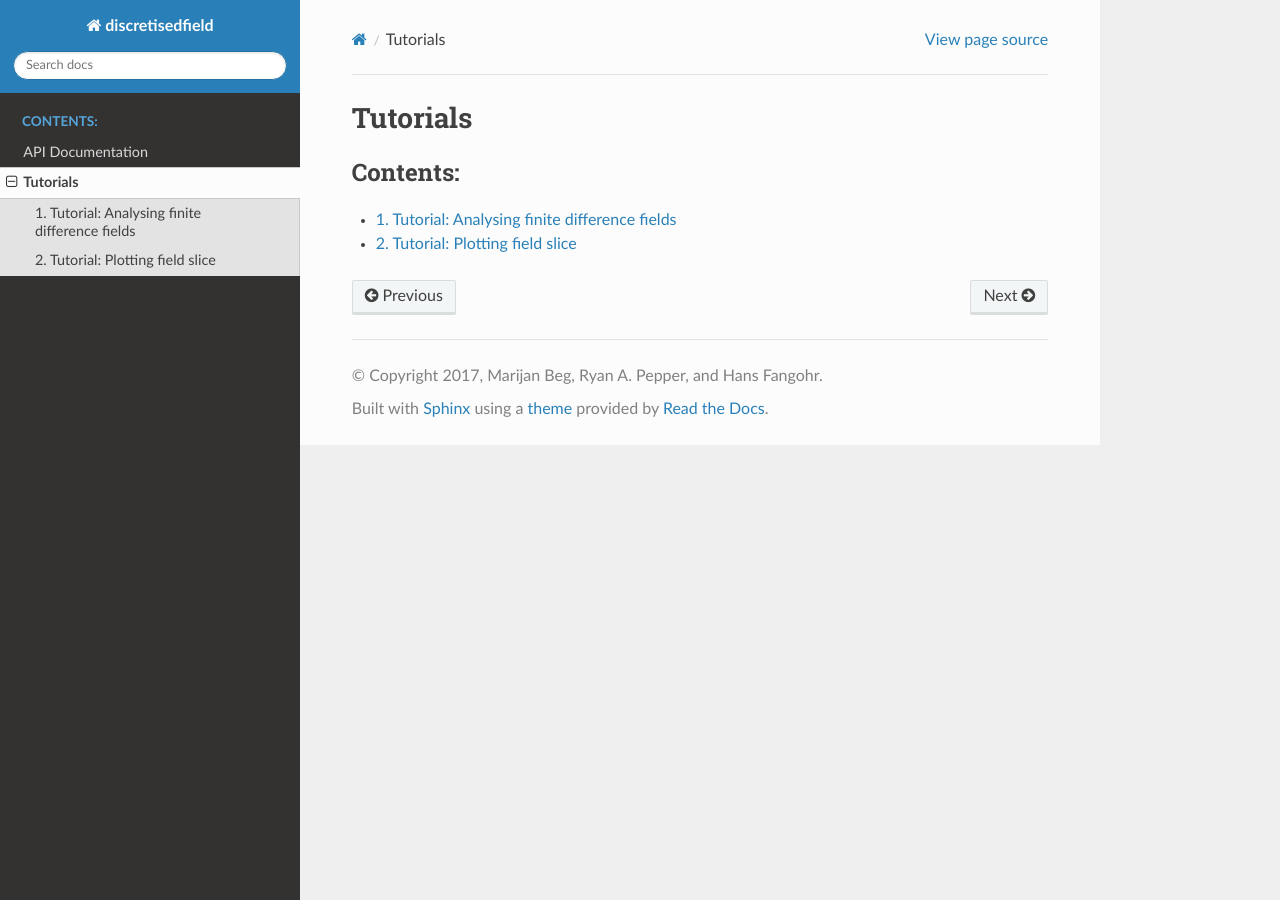
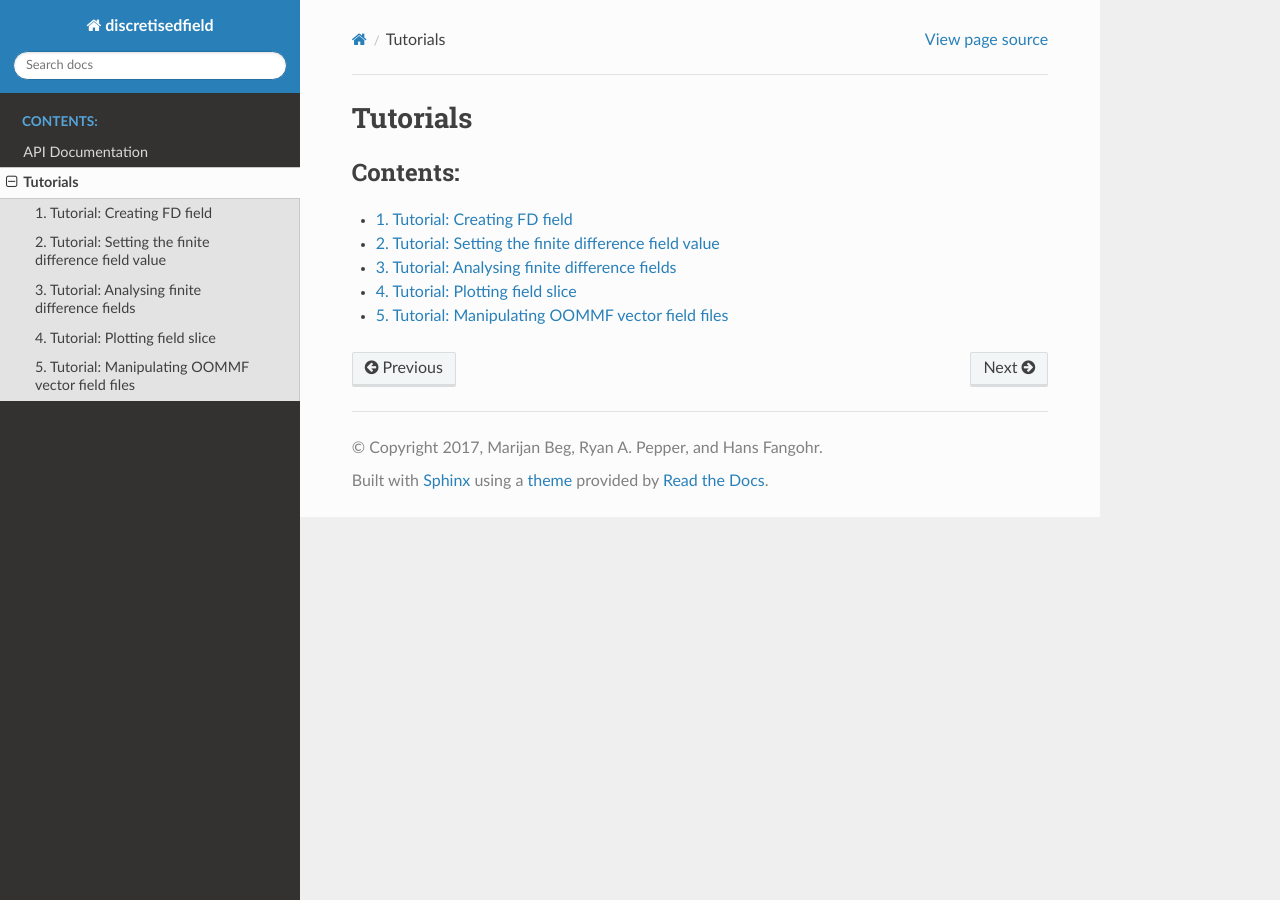
Before and after one commit to ubermag/discretisedfield, a Sphinx documentation site: the page built from docs/tutorials.rst, in a window 1280 px wide. Built offline with Sphinx 7.4.7 and the Read the Docs theme 2.0.0, drawn with Linux system fonts in a browser that asks for light colours.

Commit message:
Add more notebooks to the tutorials list.

```diff
--- a/docs/tutorials.rst
+++ b/docs/tutorials.rst
@@ -6,5 +6,8 @@ Tutorials
    :numbered:
    :caption: Contents:
 
+   ipynb/creating_fd_field
+   ipynb/setting_fd_field
    ipynb/analysing_field
    ipynb/plotting_field
+   ipynb/saving_reading_oommf_files
```
